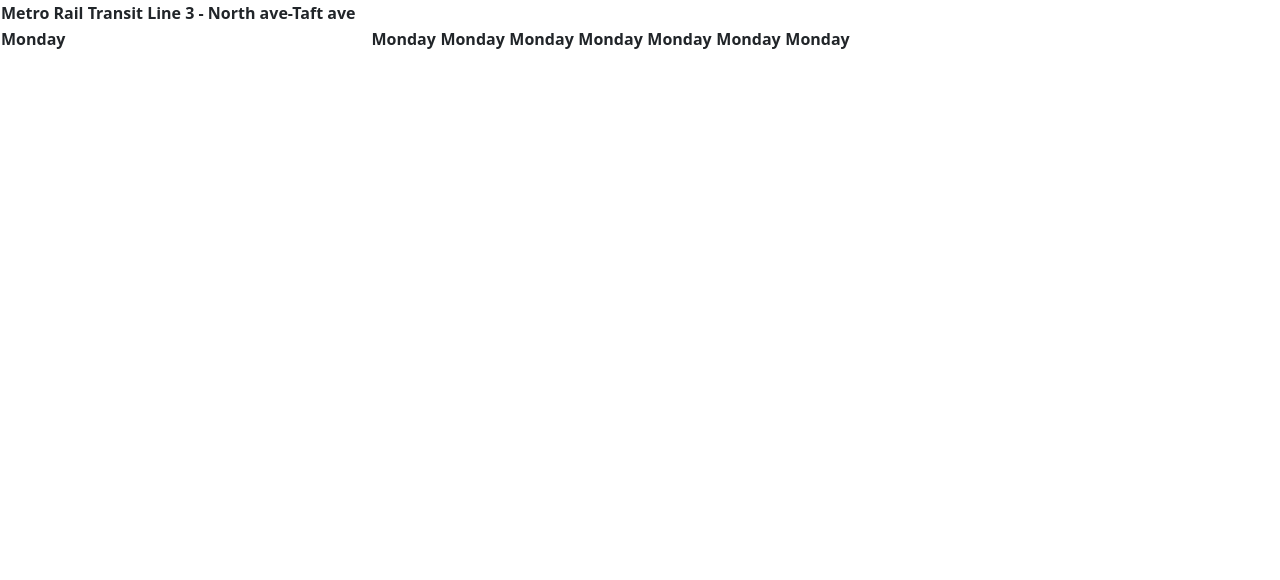
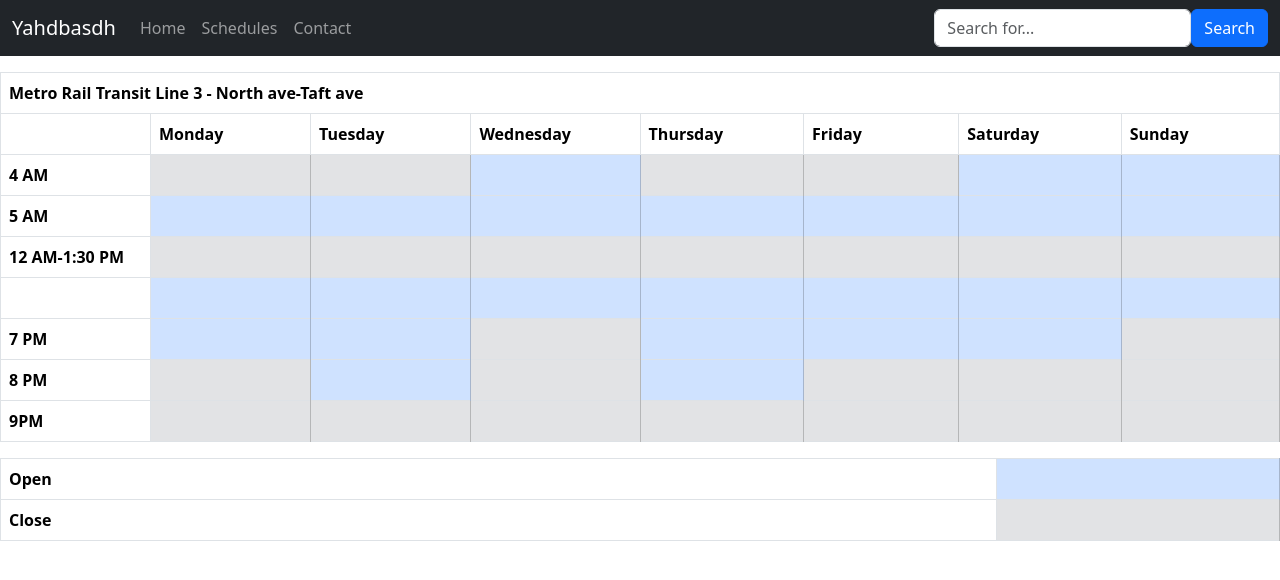
Before and after one commit to lacons4y/-Fairview_ICT9Sapphire_Q3Quiz2_Laconsay_Heleina, a plain HTML site: page page2.html in a window 1280 px wide. Drawn offline with nearby package versions, Linux system fonts and the light colour scheme.

Commit message:
Update page2.html

```diff
--- a/page2.html
+++ b/page2.html
@@ -9,33 +9,131 @@
     </style>
 </head>
 <body>
-    <table class="col-md-8" class="table table-bordered">
+    <nav class="navbar navbar-expand-md bg-dark navbar-dark fixed-top">
+            <div class="container-fluid">
+                <a class="navbar-brand" href="index.html">Yahdbasdh</a>
+            <div class="collapse navbar-collapse">
+                <ul class="navbar-nav me-auto">
+                    <li class="nav-item">
+                        <a class="nav-link" href="index.html">Home</a>
+                    </li>
+                </ul>
+            <div class="collapse navbar-collapse">
+                <ul class="navbar-nav me-auto">
+                    <li class="nav-item">
+                        <a class="nav-link" href="page2.html">Schedules</a>
+                    </li>
+                </ul>
+                <div class="collapse navbar-collapse">
+                <ul class="navbar-nav me-auto">
+                    <li class="nav-item">
+                        <a class="nav-link" href="page3.html">Contact</a>
+                    </li>
+                </ul>
+                <form class="d-flex">
+                    <input class="form-control" type="text" placeholder="Search for...">
+                    <button class="btn btn-primary" type="button">Search</button>
+                </form>
+                 </div>
+                  </div>
+                </div>
+                </div>
+            </nav>
+            <br>
+            <br><br>
+    <table class="table table-bordered">
         <tr>
-            <th>Metro Rail Transit Line 3 - North ave-Taft ave</th>
+            <th colspan="8">Metro Rail Transit Line 3 - North ave-Taft ave</th>
         </tr>
         <tr>
-            <th>Monday</th>
-            <th>Monday</th>
-            <th>Monday</th>
-            <th>Monday</th>
-            <th>Monday</th>
-            <th>Monday</th>
-            <th>Monday</th>
-            <th>Monday</th>
+            <th style="width:200px"></th>
+            <th style="width:200px">Monday</th>
+            <th style="width:200px">Tuesday</th>
+            <th style="width:200px">Wednesday</th>
+            <th style="width:200px">Thursday</th>
+            <th style="width:200px">Friday</th>
+            <th style="width:200px">Saturday</th>
+            <th style="width:200px">Sunday</th>
         </tr>
         <tr>
+            <th>4 AM</th>
+            <th class="table-secondary"></th>
+            <th class="table-secondary"></th>
+            <th class="table-primary"></th>
+            <th class="table-secondary"></th>
+            <th class="table-secondary"></th>
+            <th class="table-primary"></th>
+            <th class="table-primary"></th>
         </tr>
         <tr>
+            <th>5 AM</th>
+            <th class="table-primary"></th>
+            <th class="table-primary"></th>
+            <th class="table-primary"></th>
+            <th class="table-primary"></th>
+            <th class="table-primary"></th>
+            <th class="table-primary"></th>
+            <th class="table-primary"></th>
         </tr>
         <tr>
+            <th>12 AM-1:30 PM</th>
+            <th class="table-secondary"></th>
+            <th class="table-secondary"></th>
+            <th class="table-secondary"></th>
+            <th class="table-secondary"></th>
+            <th class="table-secondary"></th>
+            <th class="table-secondary"></th>
+            <th class="table-secondary"></th>
         </tr>
         <tr>
+            <th><br></th>
+            <th class="table-primary"></th>
+            <th class="table-primary"></th>
+            <th class="table-primary"></th>
+            <th class="table-primary"></th>
+            <th class="table-primary"></th>
+            <th class="table-primary"></th>
+            <th class="table-primary"></th>
         </tr>
         <tr>
+            <th>7 PM</th>
+            <th class="table-primary"></th>
+            <th class="table-primary"></th>
+            <th class="table-secondary"></th>
+            <th class="table-primary"></th>
+            <th class="table-primary"></th>
+            <th class="table-primary"></th>
+            <th class="table-secondary"></th>
         </tr>
         <tr>
+            <th>8 PM</th>
+            <th class="table-secondary"></th>
+            <th class="table-primary"></th>
+            <th class="table-secondary"></th>
+            <th class="table-primary"></th>
+            <th class="table-secondary"></th>
+            <th class="table-secondary"></th>
+            <th class="table-secondary"></th>
         </tr>
         <tr>
+            <th>9PM</th>
+            <th class="table-secondary"></th>
+            <th class="table-secondary"></th>
+            <th class="table-secondary"></th>
+            <th class="table-secondary"></th>
+            <th class="table-secondary"></th>
+            <th class="table-secondary"></th>
+            <th class="table-secondary"></th>
+        </tr>
+    </table>
+    <table class="table table-bordered">
+        <tr style="width:50%">
+            <th>Open</th>
+            <th class="table-primary"></th>
+        </tr>
+        <tr style="width:50%">
+            <th >Close</th>
+            <th class="table-secondary"></th>
         </tr>
     </table>
 </body>
```
